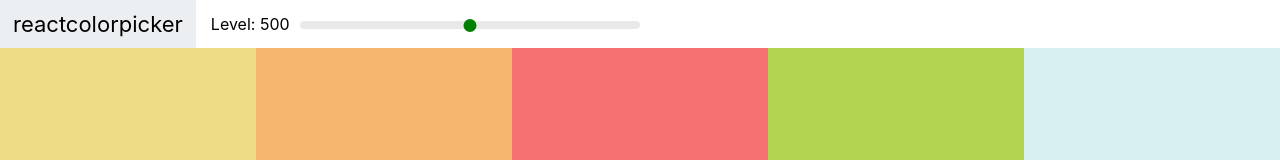
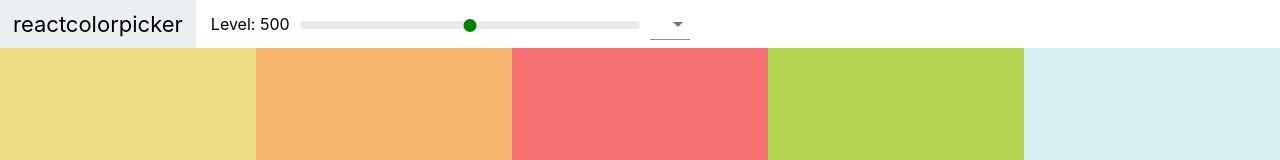
Before and after one commit to dballowe7912/color-picker-react, a React (Create React App) app: page / in a window 1280 px wide. Shown: the top 160 px of the page. Built offline with nearby package versions, Linux system fonts and the light colour scheme.

Commit message:
Added Select component from Material UI to Navbar

```diff
--- a/package.json
+++ b/package.json
@@ -3,6 +3,7 @@
   "version": "0.1.0",
   "private": true,
   "dependencies": {
+    "@material-ui/core": "^4.11.3",
     "@testing-library/jest-dom": "^5.11.9",
     "@testing-library/react": "^11.2.5",
     "@testing-library/user-event": "^12.7.1",
--- a/src/components/Navbar/Navbar.js
+++ b/src/components/Navbar/Navbar.js
@@ -1,10 +1,22 @@
 import React, { Component } from 'react';
 import Slider, { Range } from 'rc-slider';
-
+import Select from "@material-ui/core/Select";
 import 'rc-slider/assets/index.css';
 import "./Navbar.css";
+import MenuItem from "@material-ui/core/MenuItem";;
+
 
 class Navbar extends Component {
+    constructor(props){
+        super(props);
+
+        this.handleChange = this.handleChange.bind(this);
+    }
+
+    handleChange(event){
+        this.props.changeFormat(event);
+    }
+
     render() {
         const { level, changeLevel } = this.props;
         return (
@@ -24,6 +36,13 @@ class Navbar extends Component {
                         />
                     </div>
                 </div>
+                <div className="select-container">
+                    <Select onChange={this.props.handleChange}>
+                        <MenuItem value="hex">HEX #ffffff</MenuItem>
+                        <MenuItem value="rgb">RGB rgb(255, 255, 255)</MenuItem>
+                        <MenuItem value="rgba">RGBA rgba(255, 255, 255, 1.0)</MenuItem>
+                    </Select>
+                </div>
             </header>
         )
     }
--- a/src/components/Palette/Palette.js
+++ b/src/components/Palette/Palette.js
@@ -12,12 +12,18 @@ class Palette extends Component {
         }
 
         this.changeLevel = this.changeLevel.bind(this);
+        this.changeFormat = this.changeFormat.bind(this);
+
     }
 
     changeLevel(level) {
         this.setState({
             level
         })
+    }
+
+    changeFormat(event){
+        alert(event.target.value);
     }
 
     render() {
@@ -28,7 +34,10 @@ class Palette extends Component {
         ));
         return (
             <div className="Palette">
-                <Navbar level={level} changeLevel={this.changeLevel}/>
+                <Navbar
+                    level={level}
+                    changeLevel={this.changeLevel}
+                    handleChange={this.changeFormat}/>
                 <div className="Palette-colors">
                 {colorBoxes}
                 </div>
```
Also changed, not shown: 1 other file (tests, documents, lock files or other folders).
